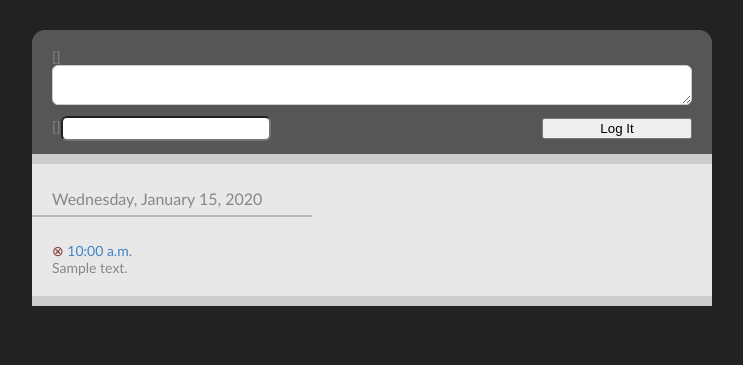
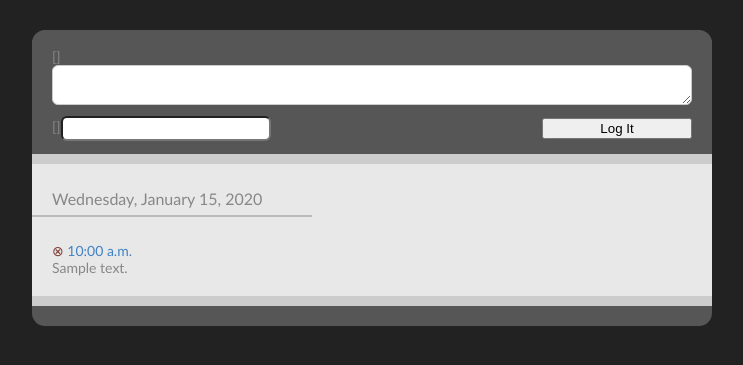
Before and after one commit to trey/chiplog, a Django app: template chiplog/templates/entry_list.html in a window 1280 px wide. Shown: the top 365 px of the page, without its empty margins (268-1011 px from the left). Run offline with Django 3.2, Linux system fonts and the light colour scheme; the template is opened without the code that fills it: most values are stand-ins (such as "Sample title", 1, 10 or a date in 2020); form fields are guessed from the names that the template uses; some libraries are stand-ins or nearby versions.

Commit message:
Added dummy space for an empty list of entries.

```diff
--- a/chiplog/templates/entry_list.html
+++ b/chiplog/templates/entry_list.html
@@ -56,14 +56,16 @@
 {% endblock %}
 
 {% block navigation %}
+<div id="nav">
 {% if is_paginated %}
-<div id="nav">
   {% if has_next %}
   <a class="older" href="/chiplog/page/{{ next }}/">Older</a>
   {% endif %}
   {% if has_previous %}
   <a class="newer" href="/chiplog/page/{{ previous }}/">Newer</a>
   {% endif %}
+{% else %}
+<div style="height:20px;"></div>
+{% endif %}
 </div><!-- #nav -->
-{% endif %}
 {% endblock %}
```
